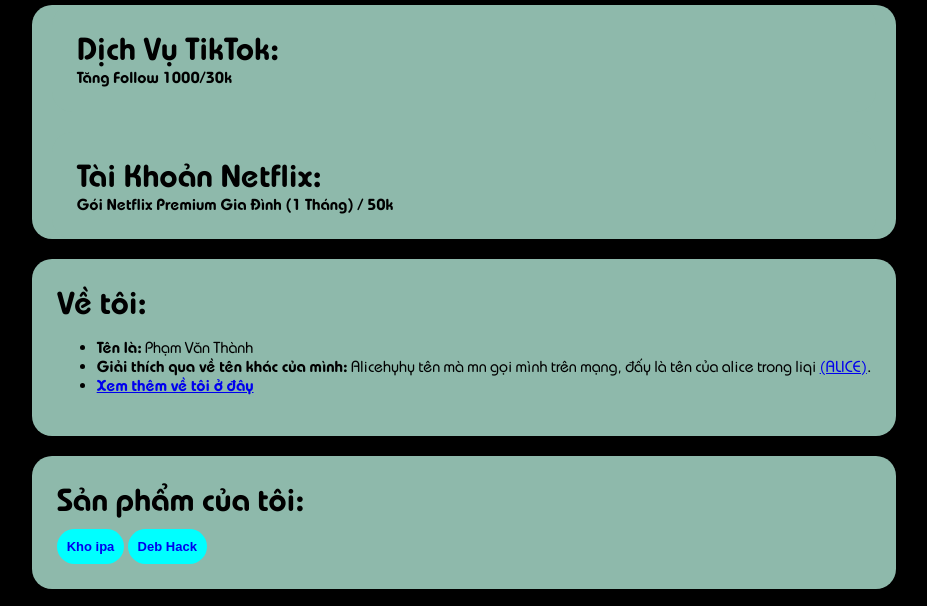
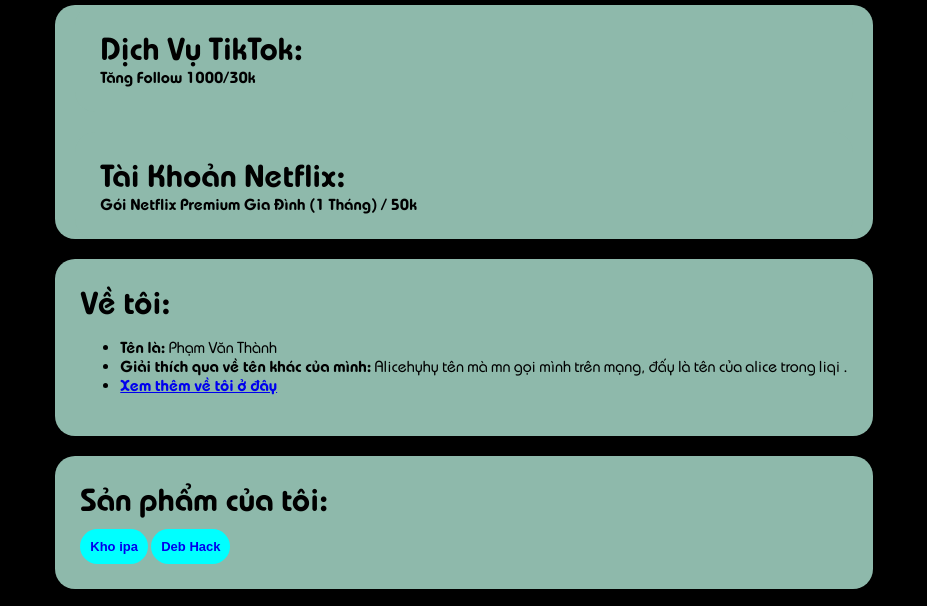
Before and after one commit to alicehyhy/alicehyhy.github.io, a plain HTML site: page index.html in a window 1280 px wide. Shown: the part 1549-2155 px from the top of the page, without its empty margins (176-1103 px from the left). Drawn offline with Linux system fonts and the light colour scheme.

Commit message:
Update index.html

```diff
--- a/index.html
+++ b/index.html
@@ -90,7 +90,7 @@
     <h1>Về tôi:</h1>
     <ul>
         <li><b>Tên là:</b> Phạm Văn Thành</li>
-        <li><b>Giải thích qua về tên khác của mình:</b> Alicehyhy tên mà mn gọi mình trên mạng, đấy là tên của alice trong liqi <a href="https://www.youtube.com/@alicehyhy">(ALICE)</a>.</li>
+        <li><b>Giải thích qua về tên khác của mình:</b> Alicehyhy tên mà mn gọi mình trên mạng, đấy là tên của alice trong liqi .</li>
         <li><b><a href="https://www.facebook.com/profile.php?id=100076545041895">Xem thêm về tôi ở đây</a></b></li>
     </ul>
 </div>
```
